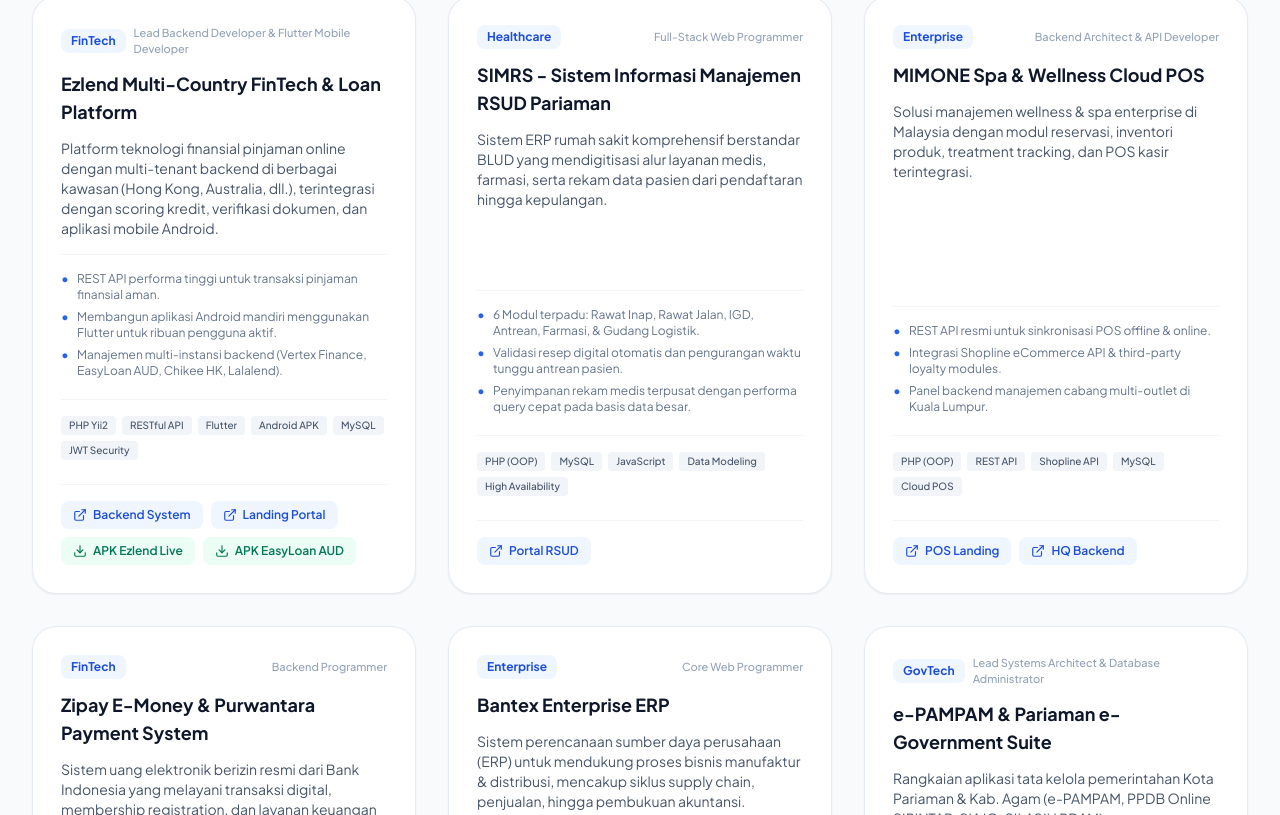
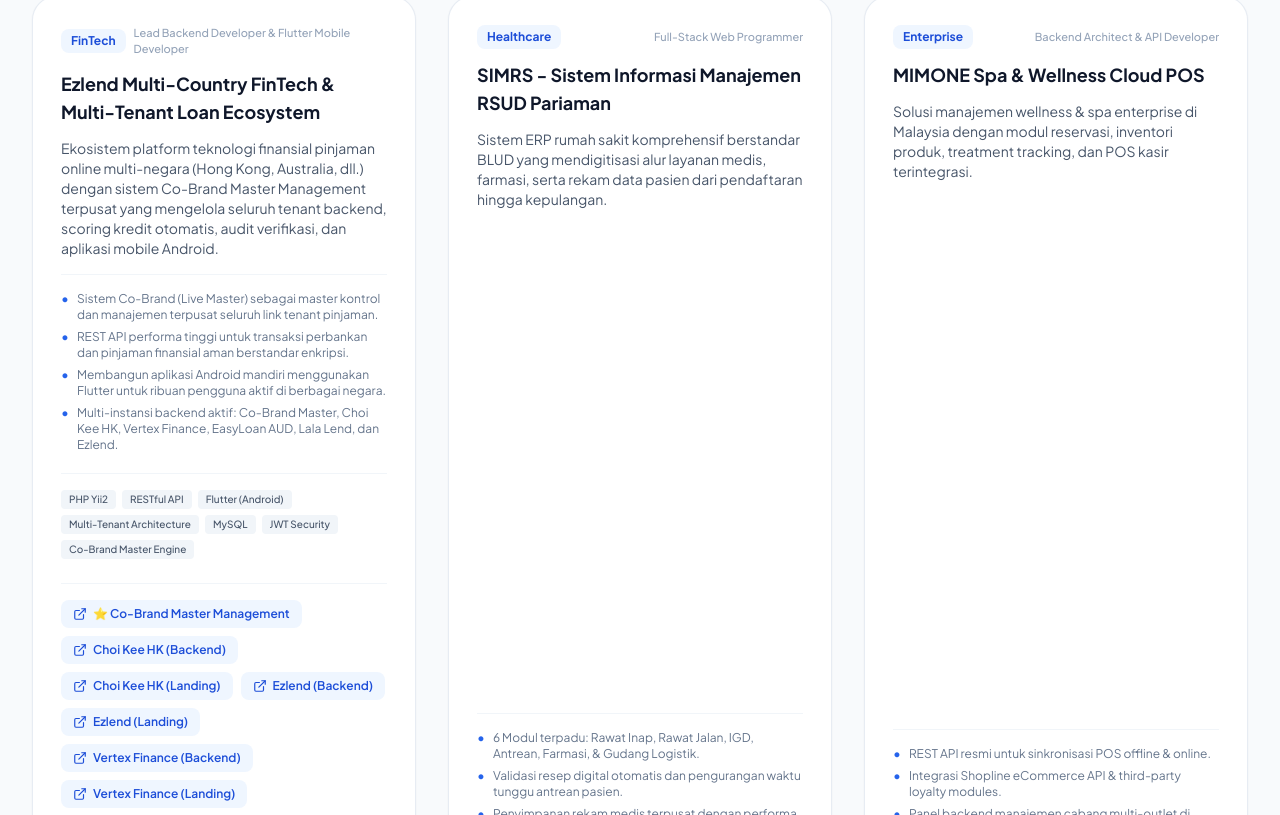
Before and after one commit to rahmatputrabulcin/portfolio-rahmatputra, a Next.js app: page / in a window 1280 px wide. Shown: the part 6165-6980 px from the top of the page. Built offline with nearby package versions, Linux system fonts and the light colour scheme.

Commit message:
add link

```diff
--- a/src/data/portfolio.ts
+++ b/src/data/portfolio.ts
@@ -216,24 +216,44 @@ export const PORTFOLIO_DATA = {
 
   projects: [
     {
-      title: "Ezlend Multi-Country FinTech & Loan Platform",
+      title: "Ezlend Multi-Country FinTech & Multi-Tenant Loan Ecosystem",
       category: "FinTech",
       role: "Lead Backend Developer & Flutter Mobile Developer",
       description:
-        "Platform teknologi finansial pinjaman online dengan multi-tenant backend di berbagai kawasan (Hong Kong, Australia, dll.), terintegrasi dengan scoring kredit, verifikasi dokumen, dan aplikasi mobile Android.",
+        "Ekosistem platform teknologi finansial pinjaman online multi-negara (Hong Kong, Australia, dll.) dengan sistem Co-Brand Master Management terpusat yang mengelola seluruh tenant backend, scoring kredit otomatis, audit verifikasi, dan aplikasi mobile Android.",
       highlights: [
-        "REST API performa tinggi untuk transaksi pinjaman finansial aman.",
-        "Membangun aplikasi Android mandiri menggunakan Flutter untuk ribuan pengguna aktif.",
-        "Manajemen multi-instansi backend (Vertex Finance, EasyLoan AUD, Chikee HK, Lalalend).",
+        "Sistem Co-Brand (Live Master) sebagai master kontrol dan manajemen terpusat seluruh link tenant pinjaman.",
+        "REST API performa tinggi untuk transaksi perbankan dan pinjaman finansial aman berstandar enkripsi.",
+        "Membangun aplikasi Android mandiri menggunakan Flutter untuk ribuan pengguna aktif di berbagai negara.",
+        "Multi-instansi backend aktif: Co-Brand Master, Choi Kee HK, Vertex Finance, EasyLoan AUD, Lala Lend, dan Ezlend.",
       ],
-      techStack: ["PHP Yii2", "RESTful API", "Flutter", "Android APK", "MySQL", "JWT Security"],
+      techStack: [
+        "PHP Yii2",
+        "RESTful API",
+        "Flutter (Android)",
+        "Multi-Tenant Architecture",
+        "MySQL",
+        "JWT Security",
+        "Co-Brand Master Engine",
+      ],
       links: [
-        { label: "Backend System", url: "https://api.ez-lend.loans/backend/web/site/login" },
-        { label: "Landing Portal", url: "https://new.ez-lend.loans/" },
+        { label: "⭐ Co-Brand Master Management", url: "https://live-master.ez-lend.loans/backend/" },
+        { label: "Choi Kee HK (Backend)", url: "https://api.choikeehk.org/backend/web/site/login" },
+        { label: "Choi Kee HK (Landing)", url: "https://choikeehk.org/" },
+        { label: "Ezlend (Backend)", url: "https://api.ez-lend.loans/backend/" },
+        { label: "Ezlend (Landing)", url: "https://new.ez-lend.loans/" },
+        { label: "Vertex Finance (Backend)", url: "https://api.vertexfinanceloan.com/backend/" },
+        { label: "Vertex Finance (Landing)", url: "https://www.vertexfinanceloan.com/" },
+        { label: "EasyLoan AUD (Backend)", url: "https://api.easyloanaud.org/backend/" },
+        { label: "Lala Lend (Backend)", url: "https://api.lalalend.org/backend/" },
+        { label: "Lala Lend (Landing)", url: "https://lalalend.org/" },
       ],
       apkLinks: [
         { label: "APK Ezlend Live", url: "https://api.ez-lend.loans/site/download?file=ezlend-live.apk" },
+        { label: "APK Choi Kee HK", url: "https://api.choikeehk.org/site/download?file=choikee-live.apk" },
         { label: "APK EasyLoan AUD", url: "https://api.easyloanaud.org/site/download?file=easyloan-live.apk" },
+        { label: "APK Vertex Loan", url: "https://api.vertexfinanceloan.com/site/download?file=myloan-live.apk" },
+        { label: "APK Lala Lend", url: "https://api.lalalend.org/site/download?file=lalalend-prod.apk" },
       ],
     },
     {
```
